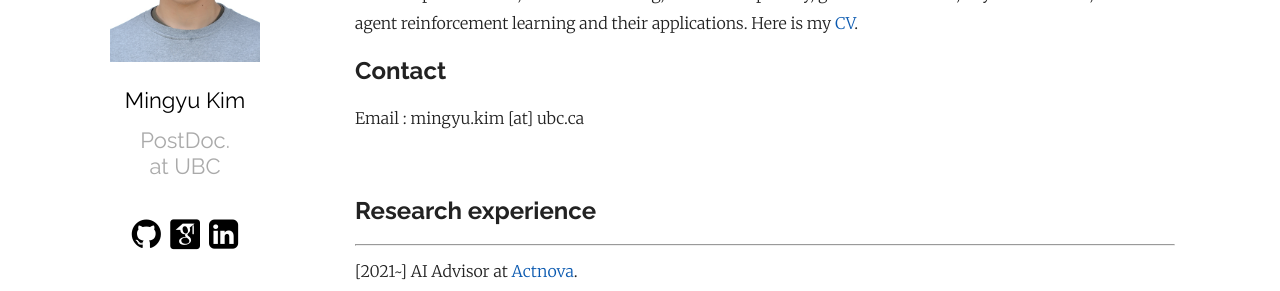
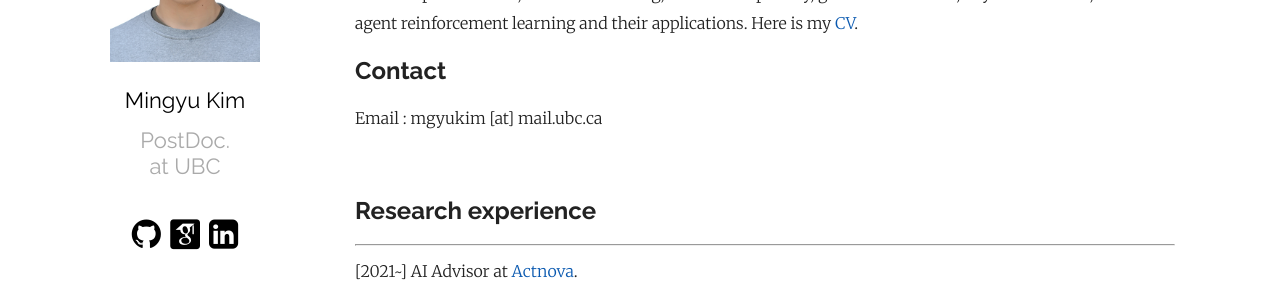
Before and after one commit to MingyuKim87/MingyuKim87.github.io, a Jekyll site: the page built from index.md, in a window 1280 px wide and 900 px high. Shown: the part 285-576 px from the top of the window. Built offline with Jekyll 4.4.1, drawn with Linux system fonts in a browser that asks for light colours; some web fonts are replaced.

Commit message:
Update index.md

```diff
--- a/index.md
+++ b/index.md
@@ -10,7 +10,7 @@ I’m an Postdoctoral Research Fellow at The University of British Columbia (UBC
 
 ## Contact
 
-Email : mingyu.kim [at] ubc.ca
+Email : mgyukim [at] mail.ubc.ca
 
 <br/>
 
```
